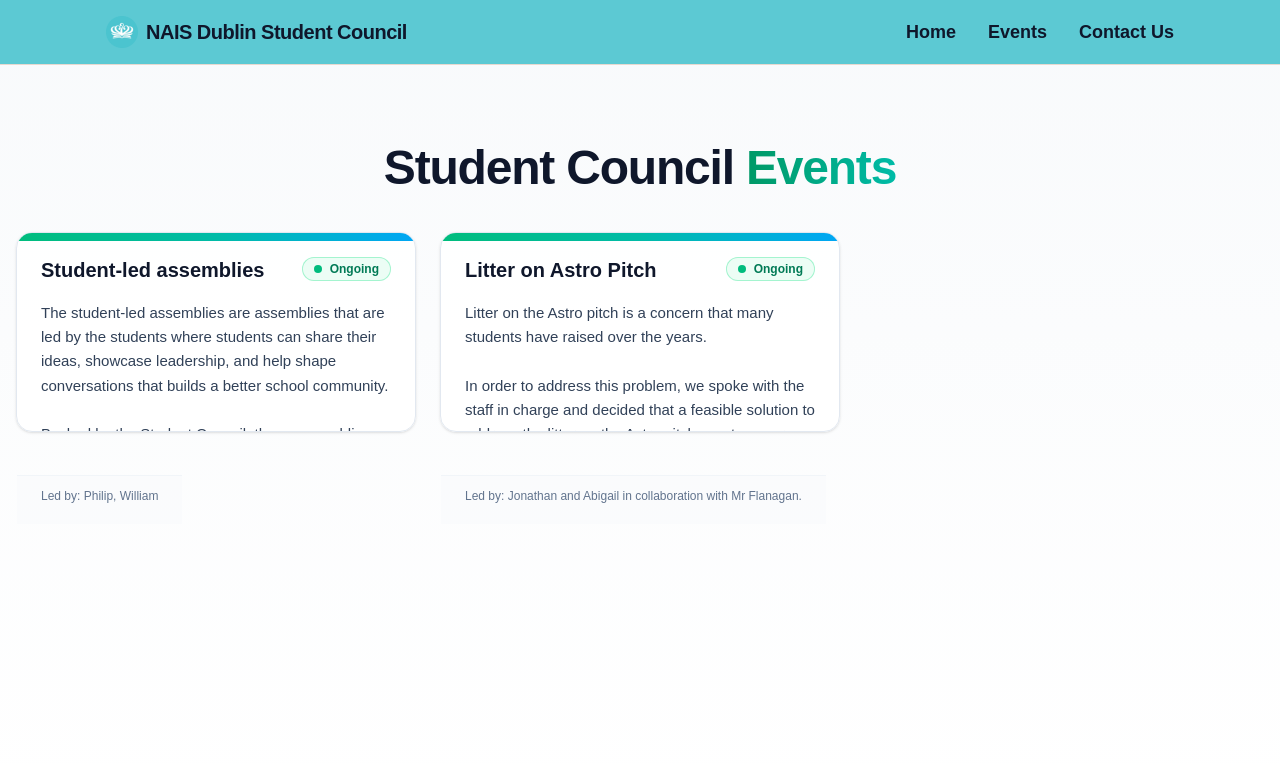
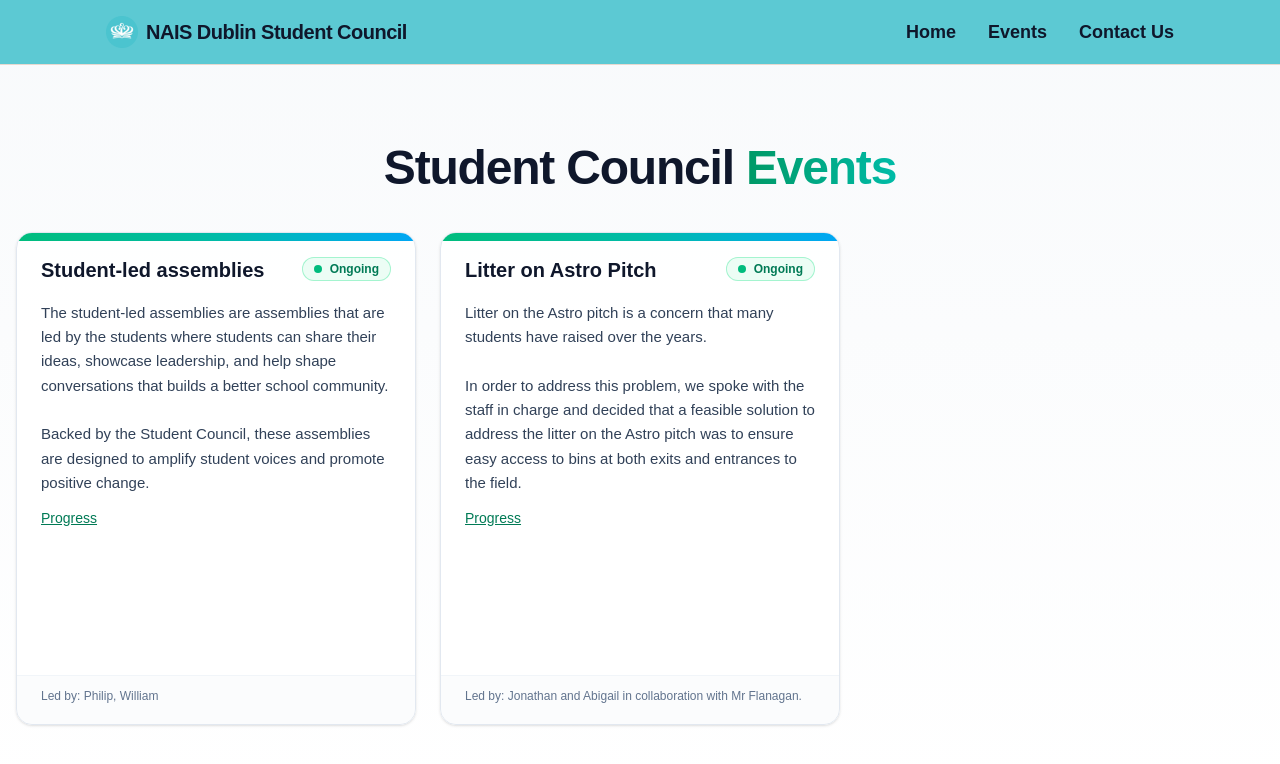
Before and after one commit to Arce-Mdina/student-council-ideas-form, a Next.js app: page /events in a window 1280 px wide. Shown: the top 764 px of the page. Built offline with nearby package versions, Linux system fonts and the light colour scheme.

Commit message:
Fied scroll

```diff
--- a/app/events/page.tsx
+++ b/app/events/page.tsx
@@ -44,7 +44,7 @@ function Page() {
           {(eventsData as EventLite[]).map((event) => (
             <article
               key={event.title}
-              className="relative rounded-2xl border border-slate-200 bg-white/90 shadow-sm hover:shadow-lg transition-shadow duration-200 overflow-hidden h-[200px]"
+              className="relative rounded-2xl border border-slate-200 bg-white/90 shadow-sm hover:shadow-lg transition-shadow duration-200 overflow-hidden"
             >
               {/* Accent bar */}
               <div className="absolute inset-x-0 top-0 h-2 bg-gradient-to-r from-emerald-500 via-teal-500 to-sky-500" />
@@ -73,7 +73,7 @@ function Page() {
                   )}
                 </div>
 
-                <div className="mt-4 text-[15px] leading-relaxed text-slate-700 h-[150px] overflow-y-scroll">
+                <div className="mt-4 text-[15px] leading-relaxed text-slate-700 h-[350px] overflow-y-scroll">
                   {event.description}
                   <button
                     onClick={() => setSelectedEvent(event)}
@@ -85,7 +85,7 @@ function Page() {
 
               </div>
 
-              <footer className="px-6 pb-5 pt-3 text-xs text-slate-500 border-t border-slate-100 bg-slate-50/50 fixed">
+              <footer className="px-6 pb-5 pt-3 text-xs text-slate-500 border-t border-slate-100 bg-slate-50/50">
                 Led by: {event.organiser}
               </footer>
             </article>
```
